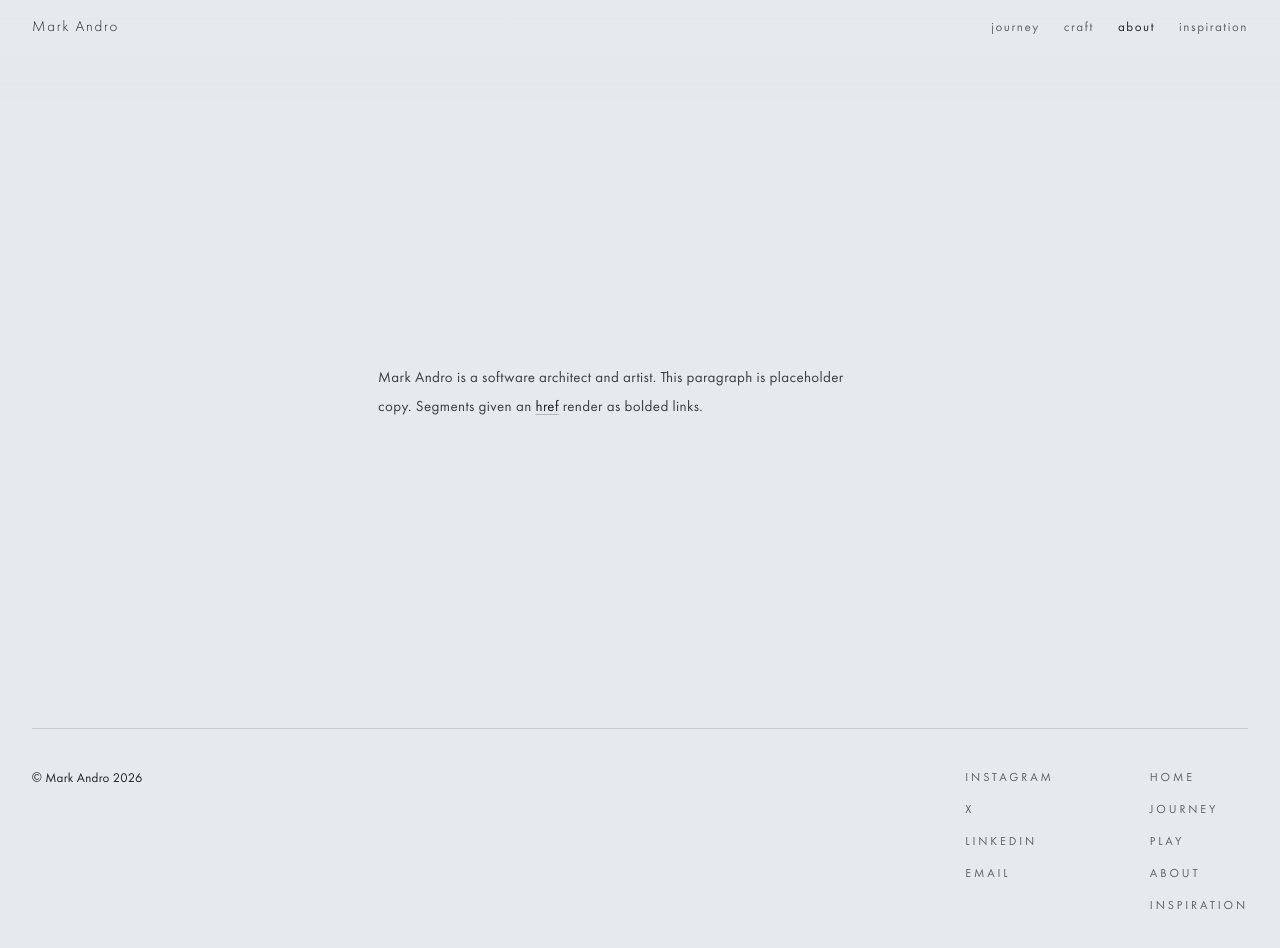
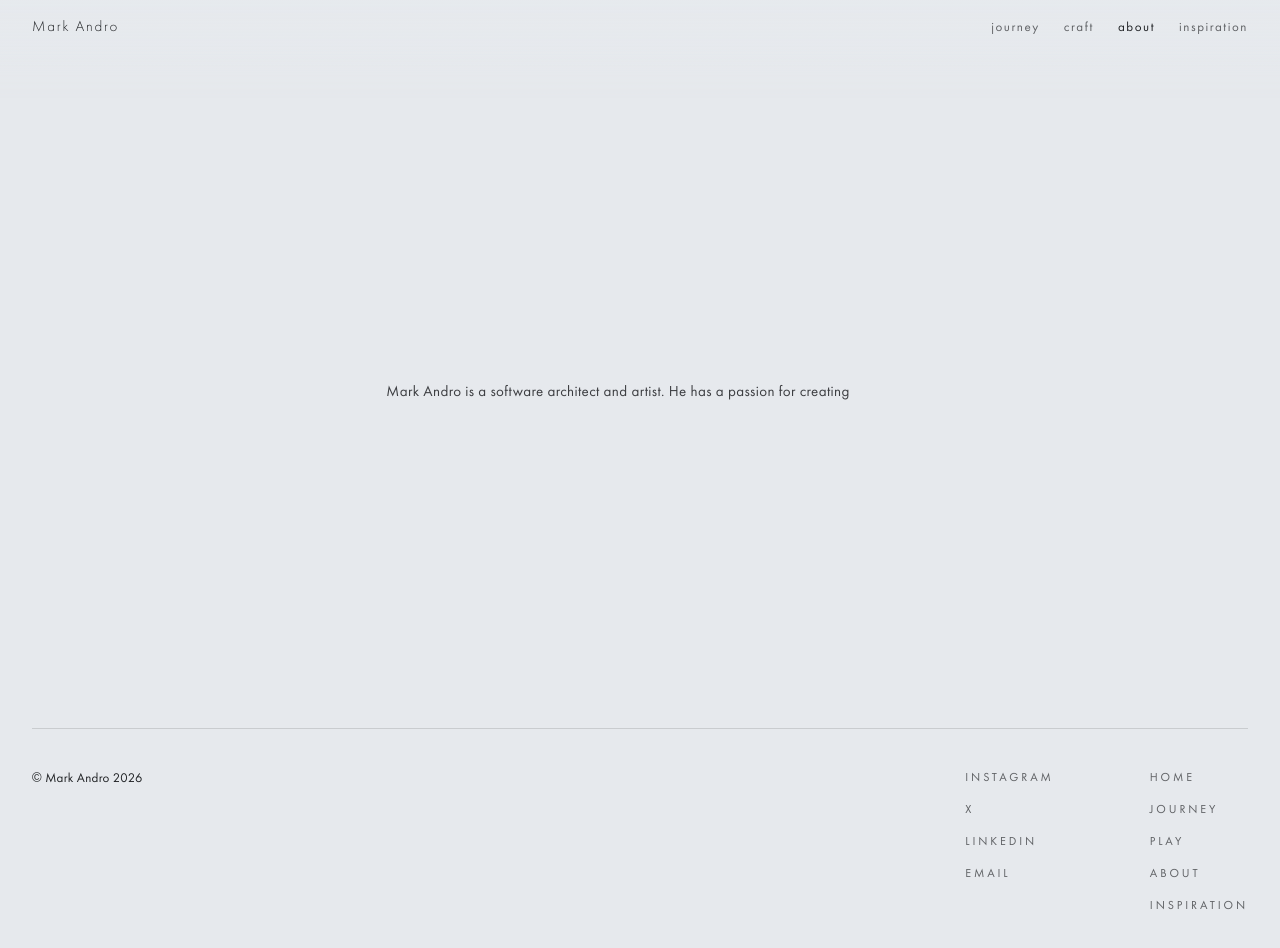
Before and after one commit to spacemark3/personalportfolio, a Next.js app: page /about in a window 1280 px wide. Shown: the top 948 px of the page. Built offline with nearby package versions, Linux system fonts and the light colour scheme.

Commit message:
fix: update bio section with personalized content and remove placeholder text

```diff
--- a/content/content.ts
+++ b/content/content.ts
@@ -23,9 +23,9 @@ export const about = {
   // TODO: placeholder copy — write your own bio here
   bio: [
     { text: "Mark Andro is a software architect and artist. " },
-    { text: "This paragraph is placeholder copy. Segments given an " },
-    { text: "href", href: "#" },
-    { text: " render as bolded links." },
+    { text: "He has a passion for creating" },
+    { text: "" },
+    { text: "" },
   ] as { text: string; href?: string }[],
   // TODO: placeholder targets — swap in your own profiles and address
   socials: [
```
